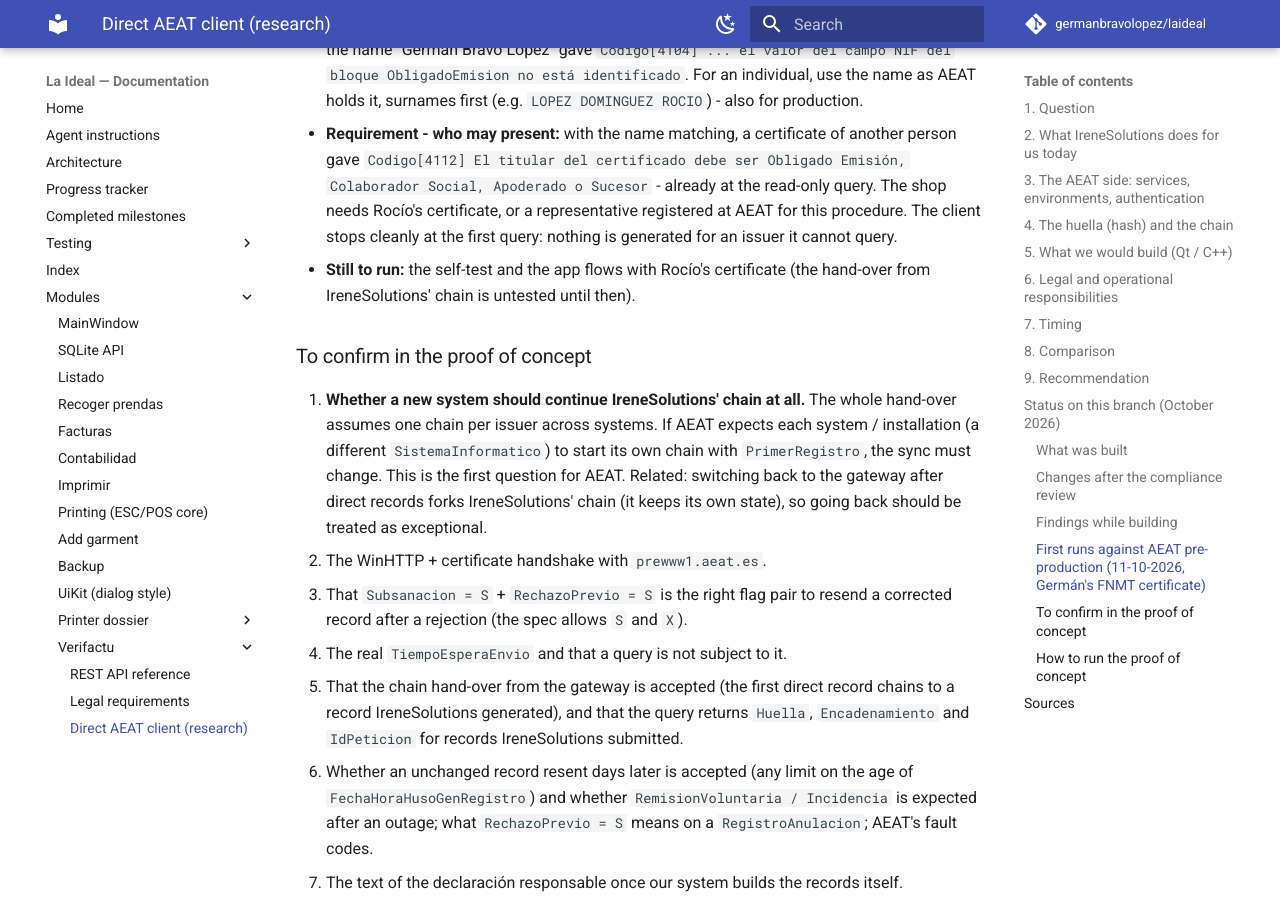
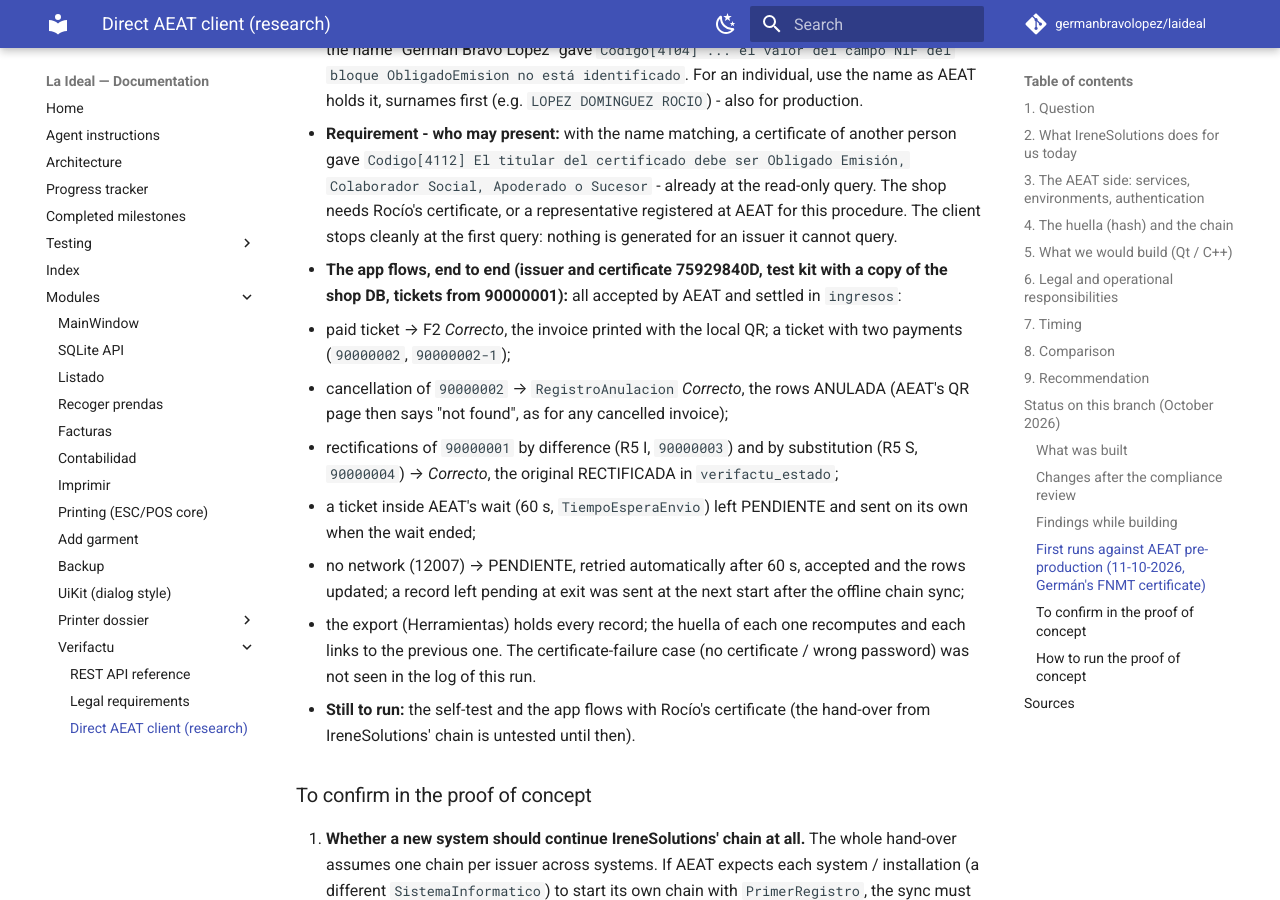
Before and after one commit to germanbravolopez/laideal, an MkDocs documentation site: the page built from docs/modules/verifactu/aeat-direct-investigation.md, in a window 1280 px wide and 900 px high, scrolled down 10179 px. Built offline with MkDocs 1.6.1 and Material for MkDocs 9.7.7, drawn with Linux system fonts in a browser that asks for light colours; comment, search, counter and statistics services are not loaded.

Commit message:
AEAT direct investigation: results of the app flows against AEAT pre-production (tickets, two payments, cancellation, R5 I/S rectifications, wait time, offline retry, restart, export with the hash chain verified) - all accepted

```diff
--- a/docs/modules/verifactu/aeat-direct-investigation.md
+++ b/docs/modules/verifactu/aeat-direct-investigation.md
@@ -150,6 +150,14 @@
 - **Full cycle accepted with the certificate holder as issuer (NIF 75929840D):** alta `PRUEBA-20261011221155` *Correcto* (CSV `A-R9MFP3RG3B2MVU`), the query returned it, the anulación chained to it *Correcto* (CSV `A-8ASZ4YM4LEGY92`) after AEAT's 60 s wait; a second run chained after that anulación. Certificate handshake, record XML and huella, reply parsing, query, chain and flow control work against AEAT.
 - **Requirement - the issuer's NIF and name must match AEAT's register:** NIF 24215141M with the name "German Bravo Lopez" gave `Codigo[4104] ... el valor del campo NIF del bloque ObligadoEmision no está identificado`. For an individual, use the name as AEAT holds it, surnames first (e.g. `LOPEZ DOMINGUEZ ROCIO`) - also for production.
 - **Requirement - who may present:** with the name matching, a certificate of another person gave `Codigo[4112] El titular del certificado debe ser Obligado Emisión, Colaborador Social, Apoderado o Sucesor` - already at the read-only query. The shop needs Rocío's certificate, or a representative registered at AEAT for this procedure. The client stops cleanly at the first query: nothing is generated for an issuer it cannot query.
+- **The app flows, end to end (issuer and certificate 75929840D, test kit with a copy of the shop DB, tickets from 90000001):** all accepted by AEAT and settled in `ingresos`:
+  - paid ticket → F2 *Correcto*, the invoice printed with the local QR; a ticket with two payments (`90000002`, `90000002-1`);
+  - cancellation of `90000002` → `RegistroAnulacion` *Correcto*, the rows ANULADA (AEAT's QR page then says "not found", as for any cancelled invoice);
+  - rectifications of `90000001` by difference (R5 I, `90000003`) and by substitution (R5 S, `90000004`) → *Correcto*, the original RECTIFICADA in `verifactu_estado`;
+  - a ticket inside AEAT's wait (60 s, `TiempoEsperaEnvio`) left PENDIENTE and sent on its own when the wait ended;
+  - no network (12007) → PENDIENTE, retried automatically after 60 s, accepted and the rows updated; a record left pending at exit was sent at the next start after the offline chain sync;
+  - the export (Herramientas) holds every record; the huella of each one recomputes and each links to the previous one.
+  The certificate-failure case (no certificate / wrong password) was not seen in the log of this run.
 - **Still to run:** the self-test and the app flows with Rocío's certificate (the hand-over from IreneSolutions' chain is untested until then).
 
 ### To confirm in the proof of concept
```
